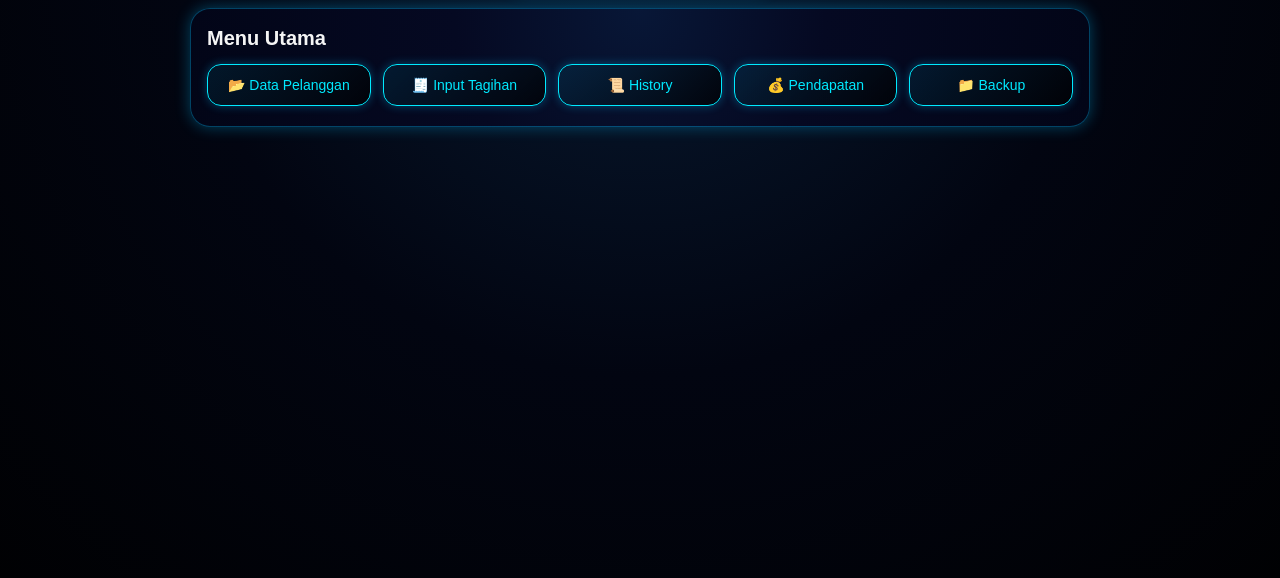
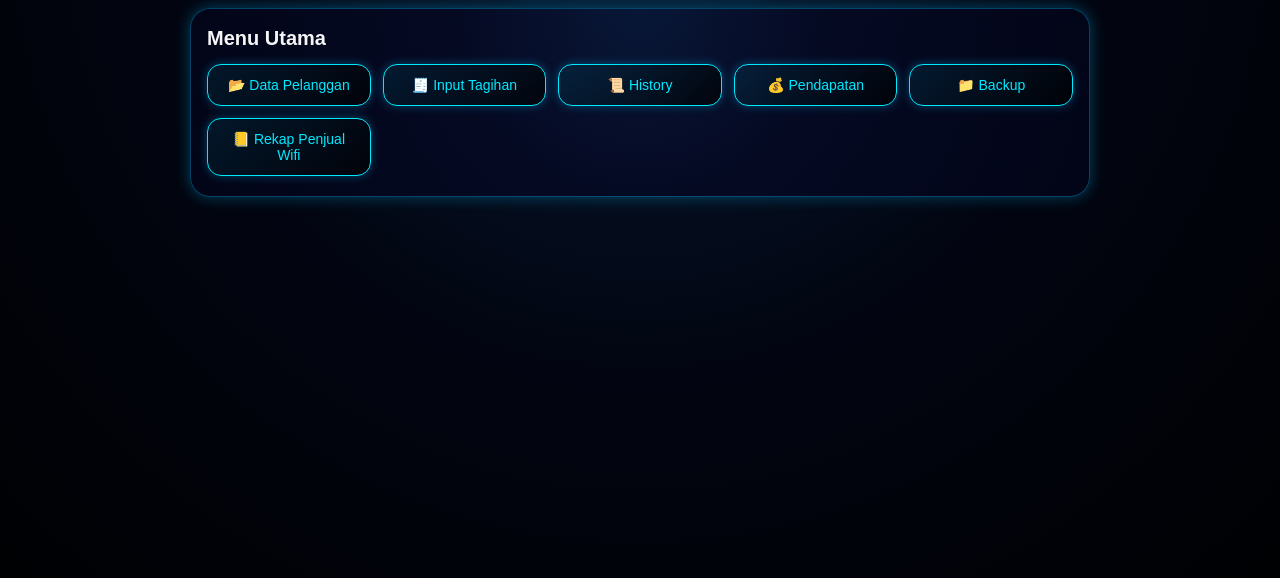
Before and after one commit to pay1995/paynet-biling, a plain HTML site: page index.html in a window 1280 px wide. Shown: the part 86-664 px from the top of the page. Drawn offline with Linux system fonts and the light colour scheme.

Commit message:
Update index.html

```diff
--- a/index.html
+++ b/index.html
@@ -29,6 +29,7 @@
         <a href="history.html" class="menu-btn">📜 History</a>
         <a href="pendapatan.html" class="menu-btn">💰 Pendapatan</a>
         <a href="backup.html" class="menu-btn">📁 Backup</a>
+        <a href="rekap.html" class="menu-btn">📒 Rekap Penjual Wifi</a>
       </div>
     </section>
   </main>
```
